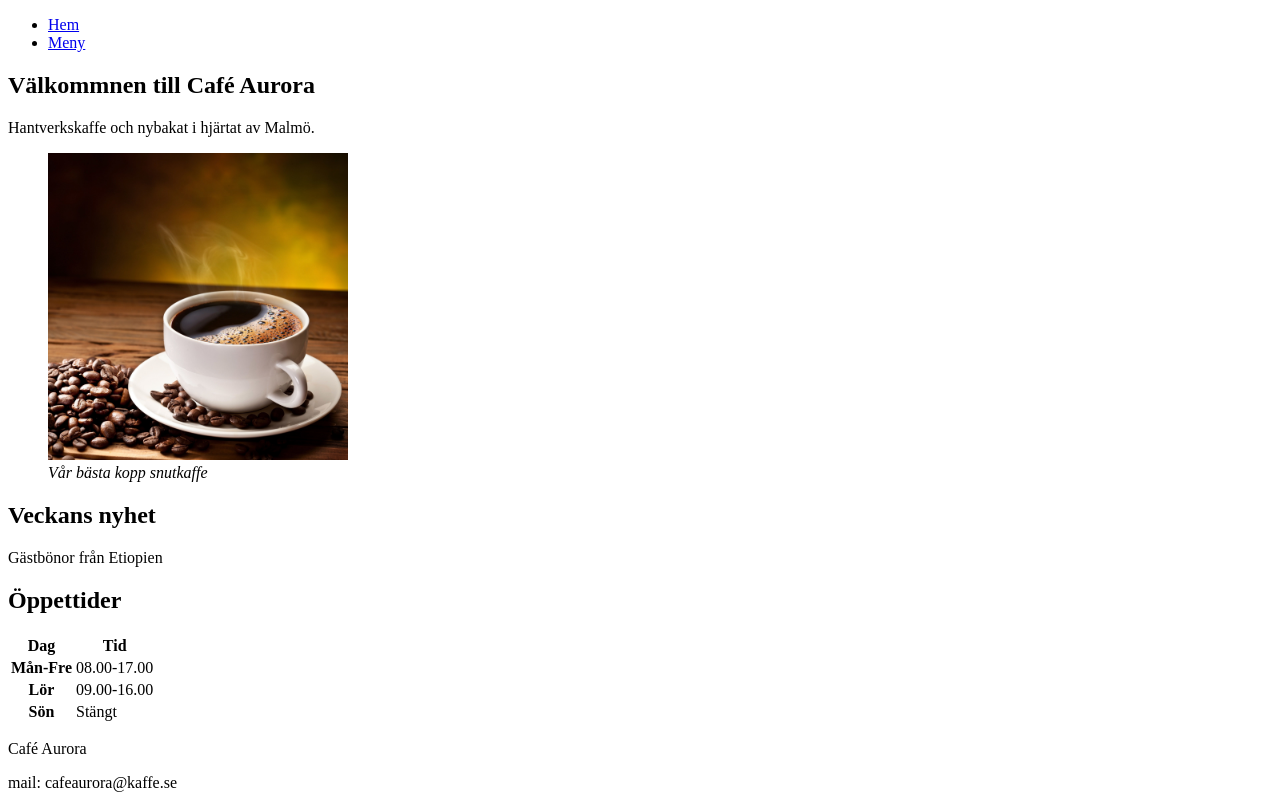
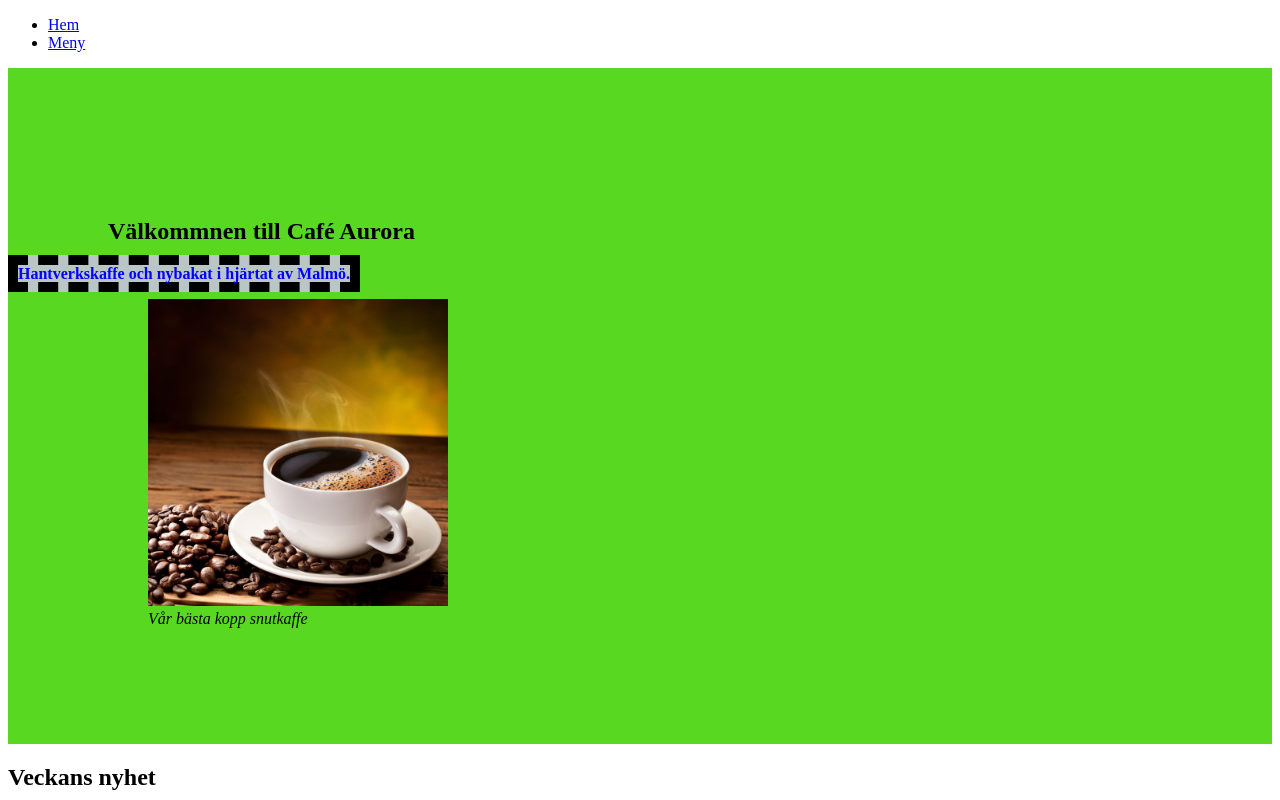
Before and after one commit to johanhkremer/html-css-2026-WEBB26, a plain HTML site: page index.html in a window 1280 px wide. Shown: the top 800 px of the page. Drawn offline with Linux system fonts and the light colour scheme.

Commit message:
Add files for lesson-02-CSS

```diff
--- a/index.html
+++ b/index.html
@@ -4,6 +4,7 @@
 <head>
     <meta charset="UTF-8">
     <meta name="viewport" content="width=device-width, initial-scale=1.0">
+    <link rel="stylesheet" href="/styles/index.css">
     <title>Café Aurora - Start</title>
 </head>
 
@@ -21,9 +22,9 @@
         </nav>
     </header>
     <main>
-        <section>
-            <h1>Välkommnen till Café Aurora</h1>
-            <p>Hantverkskaffe och nybakat i hjärtat av Malmö.</p>
+        <section class="intro-cafe-section">
+            <h1 id="rubrik">Välkommnen till Café Aurora</h1>
+            <p class="green" id="blue">Hantverkskaffe och nybakat i hjärtat av Malmö.</p>
             <figure>
                 <img style="width: 300px;" src="/img/coffee.jpg" alt="bild på kaffekopp">
                 <figcaption><i>Vår bästa kopp snutkaffe</i></figcaption>
@@ -32,7 +33,7 @@
 
         <aside>
             <h2>Veckans nyhet</h2>
-            <p>Gästbönor från Etiopien</p>
+            <p class="green">Gästbönor från Etiopien</p>
         </aside>
 
         <section>
--- /dev/null
+++ b/styles/index.css
@@ -0,0 +1,30 @@
+p {
+    color: #58d821;
+    font-weight: bolder;
+    background-color: #bac5c5;
+}
+
+.green {
+    color: #008000;
+}
+
+#blue {
+    color: #0000ff;
+    margin-left: -100px;
+    border: dashed 10px black;
+    display: inline;
+}
+
+#blue:hover {
+    margin-left: 100px;
+    color: red;
+}
+
+#rubrik {
+    margin-top: 50px;
+}
+
+.intro-cafe-section {
+    background-color: #58d821;
+    padding: 100px;
+}
```
